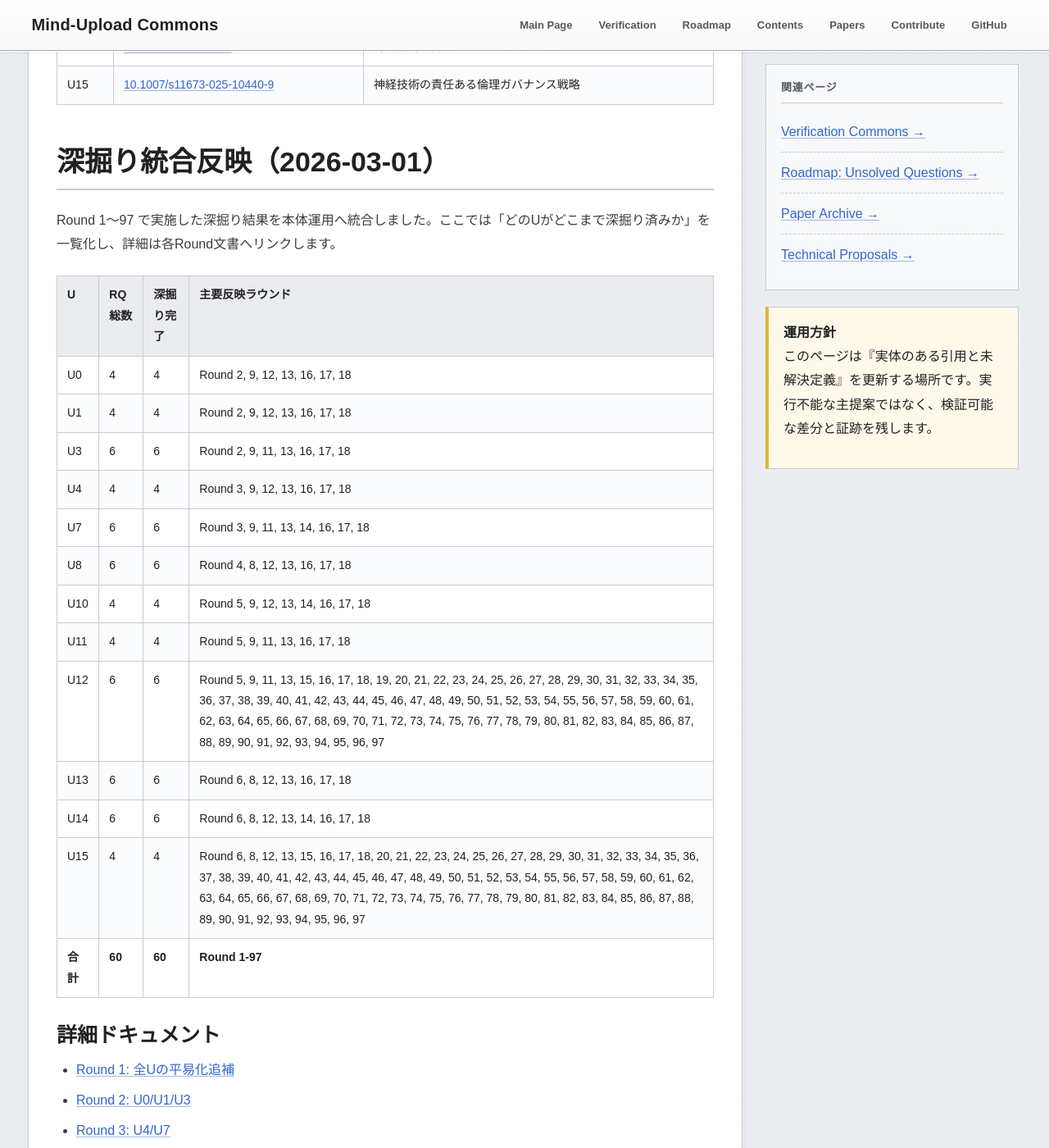
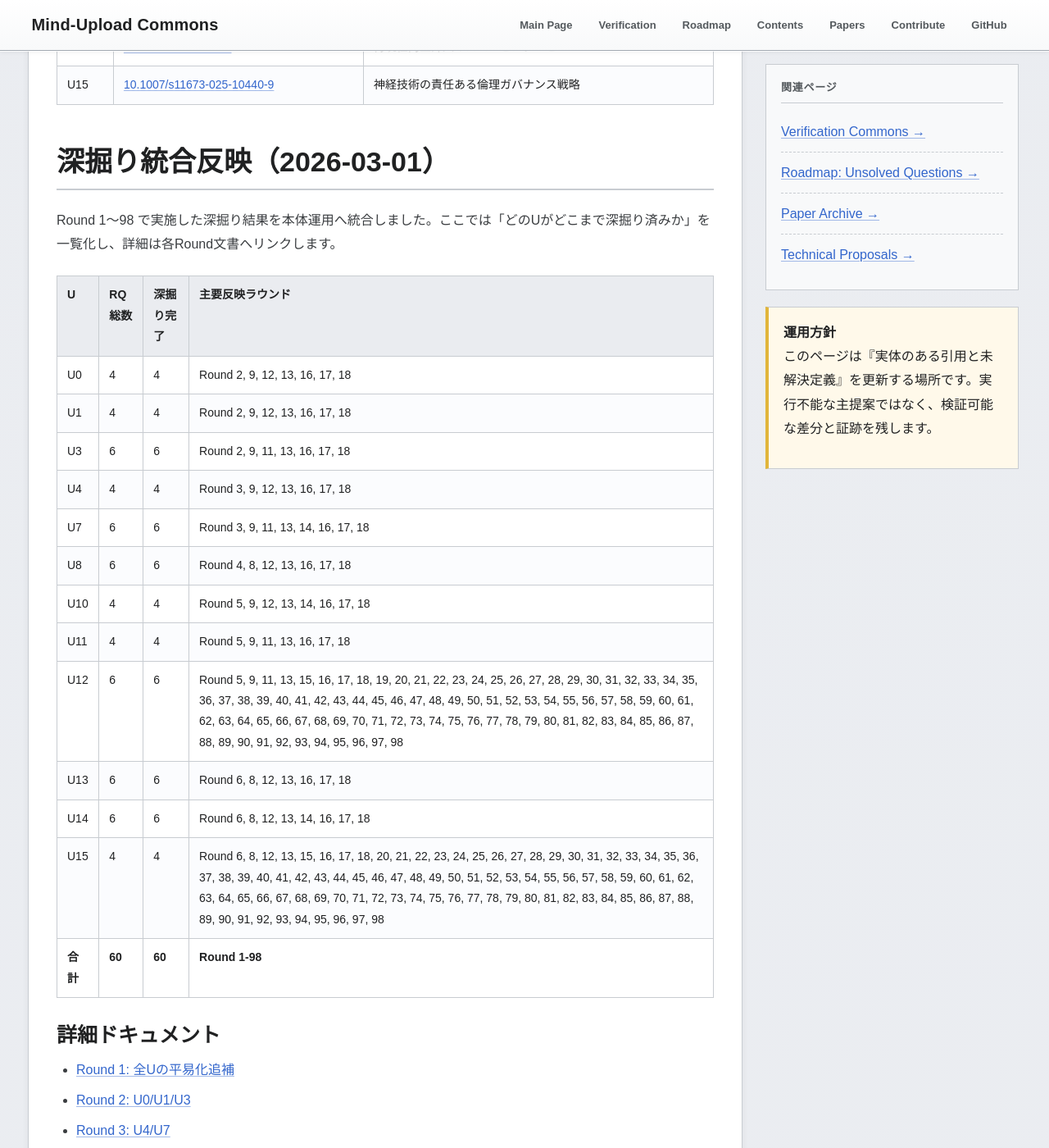
Before and after one commit to yasufumi-nakata/eegflow, a Jekyll site: the page built from research_harvest_50.md, in a window 1280 px wide and 1400 px high, scrolled down 6243 px. Shown: the whole window at 82% size. Built offline with Jekyll 4.4.1, drawn with Linux system fonts in a browser that asks for light colours; some of the changed text lies outside the part shown.

Commit message:
Add Round 98 follow-up reconnect follow-up outcome ledger and reconnect gate

```diff
--- a/research_harvest_50.md
+++ b/research_harvest_50.md
@@ -156,7 +156,7 @@ note: "Compiled from 50 worker tasks (curated for relevance)"
 <section class="section" id="deepening-integration-20260301">
 <h2 class="section-title">深掘り統合反映（2026-03-01）</h2>
 <p>
-Round 1〜97 で実施した深掘り結果を本体運用へ統合しました。ここでは「どのUがどこまで深掘り済みか」を一覧化し、詳細は各Round文書へリンクします。
+Round 1〜98 で実施した深掘り結果を本体運用へ統合しました。ここでは「どのUがどこまで深掘り済みか」を一覧化し、詳細は各Round文書へリンクします。
 </p>
 <table class="data-table">
 <thead><tr><th>U</th><th>RQ総数</th><th>深掘り完了</th><th>主要反映ラウンド</th></tr></thead><tbody>
@@ -168,11 +168,11 @@ Round 1〜97 で実施した深掘り結果を本体運用へ統合しました
 <tr><td>U8</td><td>6</td><td>6</td><td>Round 4, 8, 12, 13, 16, 17, 18</td></tr>
 <tr><td>U10</td><td>4</td><td>4</td><td>Round 5, 9, 12, 13, 14, 16, 17, 18</td></tr>
 <tr><td>U11</td><td>4</td><td>4</td><td>Round 5, 9, 11, 13, 16, 17, 18</td></tr>
-<tr><td>U12</td><td>6</td><td>6</td><td>Round 5, 9, 11, 13, 15, 16, 17, 18, 19, 20, 21, 22, 23, 24, 25, 26, 27, 28, 29, 30, 31, 32, 33, 34, 35, 36, 37, 38, 39, 40, 41, 42, 43, 44, 45, 46, 47, 48, 49, 50, 51, 52, 53, 54, 55, 56, 57, 58, 59, 60, 61, 62, 63, 64, 65, 66, 67, 68, 69, 70, 71, 72, 73, 74, 75, 76, 77, 78, 79, 80, 81, 82, 83, 84, 85, 86, 87, 88, 89, 90, 91, 92, 93, 94, 95, 96, 97</td></tr>
+<tr><td>U12</td><td>6</td><td>6</td><td>Round 5, 9, 11, 13, 15, 16, 17, 18, 19, 20, 21, 22, 23, 24, 25, 26, 27, 28, 29, 30, 31, 32, 33, 34, 35, 36, 37, 38, 39, 40, 41, 42, 43, 44, 45, 46, 47, 48, 49, 50, 51, 52, 53, 54, 55, 56, 57, 58, 59, 60, 61, 62, 63, 64, 65, 66, 67, 68, 69, 70, 71, 72, 73, 74, 75, 76, 77, 78, 79, 80, 81, 82, 83, 84, 85, 86, 87, 88, 89, 90, 91, 92, 93, 94, 95, 96, 97, 98</td></tr>
 <tr><td>U13</td><td>6</td><td>6</td><td>Round 6, 8, 12, 13, 16, 17, 18</td></tr>
 <tr><td>U14</td><td>6</td><td>6</td><td>Round 6, 8, 12, 13, 14, 16, 17, 18</td></tr>
-<tr><td>U15</td><td>4</td><td>4</td><td>Round 6, 8, 12, 13, 15, 16, 17, 18, 20, 21, 22, 23, 24, 25, 26, 27, 28, 29, 30, 31, 32, 33, 34, 35, 36, 37, 38, 39, 40, 41, 42, 43, 44, 45, 46, 47, 48, 49, 50, 51, 52, 53, 54, 55, 56, 57, 58, 59, 60, 61, 62, 63, 64, 65, 66, 67, 68, 69, 70, 71, 72, 73, 74, 75, 76, 77, 78, 79, 80, 81, 82, 83, 84, 85, 86, 87, 88, 89, 90, 91, 92, 93, 94, 95, 96, 97</td></tr>
-<tr><td><strong>合計</strong></td><td><strong>60</strong></td><td><strong>60</strong></td><td><strong>Round 1-97</strong></td></tr>
+<tr><td>U15</td><td>4</td><td>4</td><td>Round 6, 8, 12, 13, 15, 16, 17, 18, 20, 21, 22, 23, 24, 25, 26, 27, 28, 29, 30, 31, 32, 33, 34, 35, 36, 37, 38, 39, 40, 41, 42, 43, 44, 45, 46, 47, 48, 49, 50, 51, 52, 53, 54, 55, 56, 57, 58, 59, 60, 61, 62, 63, 64, 65, 66, 67, 68, 69, 70, 71, 72, 73, 74, 75, 76, 77, 78, 79, 80, 81, 82, 83, 84, 85, 86, 87, 88, 89, 90, 91, 92, 93, 94, 95, 96, 97, 98</td></tr>
+<tr><td><strong>合計</strong></td><td><strong>60</strong></td><td><strong>60</strong></td><td><strong>Round 1-98</strong></td></tr>
 </tbody></table>
 
 <h3>詳細ドキュメント</h3>
@@ -274,6 +274,7 @@ Round 1〜97 で実施した深掘り結果を本体運用へ統合しました
 <li><a href="research_deepening_round95_2026-03-01.html">Round 95: フォローアップ再接続フォローアップ再監視実行台帳とフォローアップ再接続フォローアップ再評価ゲート固定</a></li>
 <li><a href="research_deepening_round96_2026-03-01.html">Round 96: フォローアップ再接続フォローアップ再評価結果台帳とフォローアップ再接続フォローアップ監視再同期再接続ゲート固定</a></li>
 <li><a href="research_deepening_round97_2026-03-01.html">Round 97: フォローアップ再接続フォローアップ再評価フォローアップ台帳とフォローアップ再接続フォローアップ監視再同期フォローアップゲート固定</a></li>
+<li><a href="research_deepening_round98_2026-03-01.html">Round 98: フォローアップ再接続フォローアップ再評価フォローアップ結果台帳とフォローアップ再接続フォローアップ監視再同期フォローアップ再接続ゲート固定</a></li>
 </ul>
 
 <h3>整合性監査（証跡）</h3>
@@ -857,6 +858,12 @@ Round 97 のフォローアップ再接続フォローアップ再評価フォ
 <a href="automation/rq_regulation_reentry_followup_reconnect_followup_watch_resync_followup_gate_round97_2026-03-01.csv" target="_blank">rq_regulation_reentry_followup_reconnect_followup_watch_resync_followup_gate_round97_2026-03-01.csv</a>（問い別フォローアップ再接続フォローアップ監視再同期フォローアップゲート）
 に記録しています。
 </p>
+<p class="small">
+Round 98 のフォローアップ再接続フォローアップ再評価フォローアップ結果台帳とフォローアップ再接続フォローアップ監視再同期フォローアップ再接続ゲート固定は
+<a href="automation/rq_regulation_reentry_followup_reconnect_followup_reevaluation_followup_outcome_ledger_round98_2026-03-01.csv" target="_blank">rq_regulation_reentry_followup_reconnect_followup_reevaluation_followup_outcome_ledger_round98_2026-03-01.csv</a>（問い別フォローアップ再接続フォローアップ再評価フォローアップ結果台帳）と
+<a href="automation/rq_regulation_reentry_followup_reconnect_followup_watch_resync_followup_reconnect_gate_round98_2026-03-01.csv" target="_blank">rq_regulation_reentry_followup_reconnect_followup_watch_resync_followup_reconnect_gate_round98_2026-03-01.csv</a>（問い別フォローアップ再接続フォローアップ監視再同期フォローアップ再接続ゲート）
+に記録しています。
+</p>
 </section>
 
 <section class="section" id="u0">
```
Also changed, not shown: automation/rq_regulation_reentry_followup_reconnect_followup_reevaluation_followup_outcome_ledger_round98_2026-03-01.csv (added, +11 -0 lines), automation/rq_regulation_reentry_followup_reconnect_followup_watch_resync_followup_reconnect_gate_round98_2026-03-01.csv (added, +11 -0 lines), research_deepening_continue_guide_2026-03-01.md (+6 -2 lines), research_deepening_round98_2026-03-01.md (added, +64 -0 lines).
